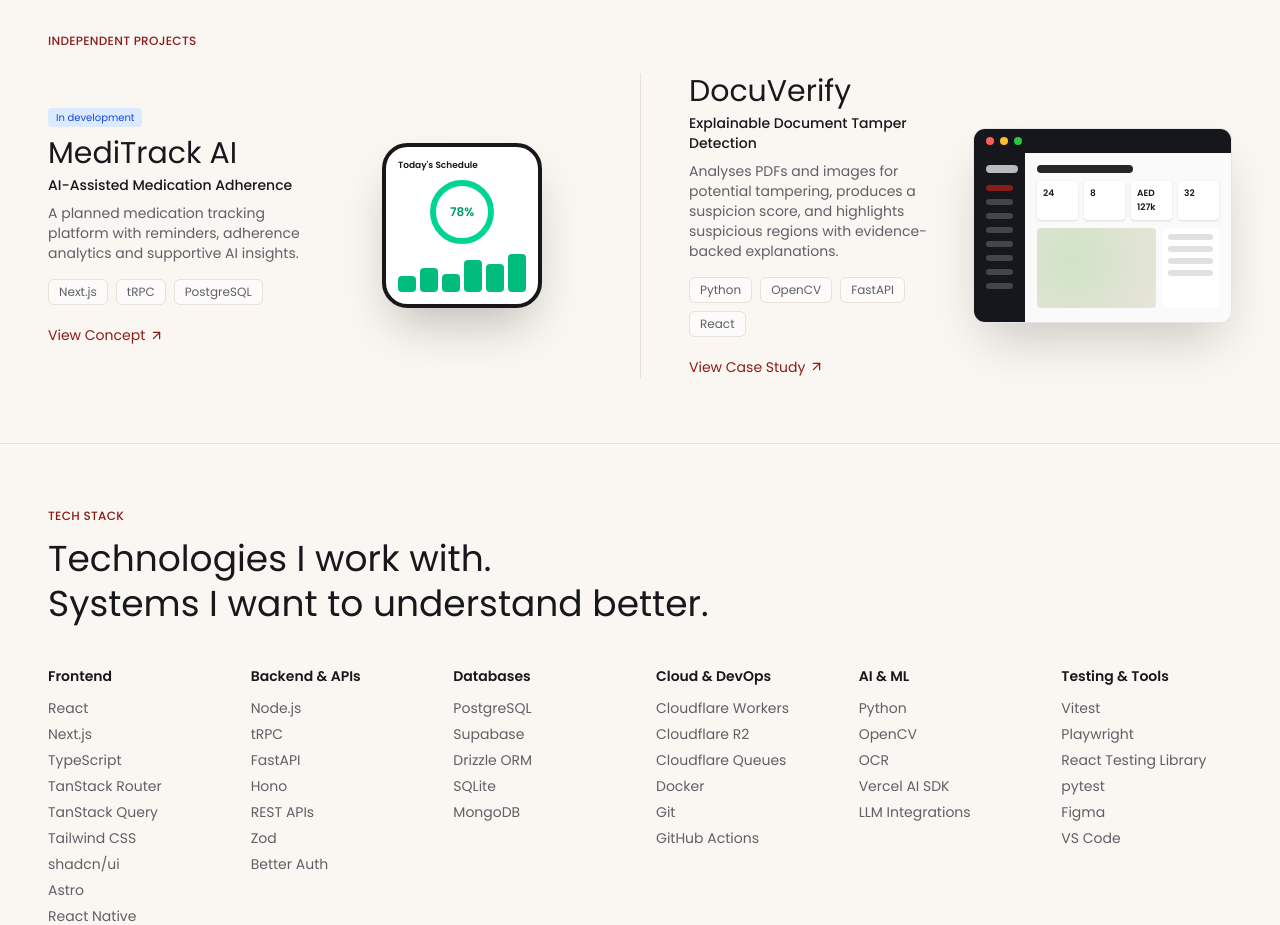
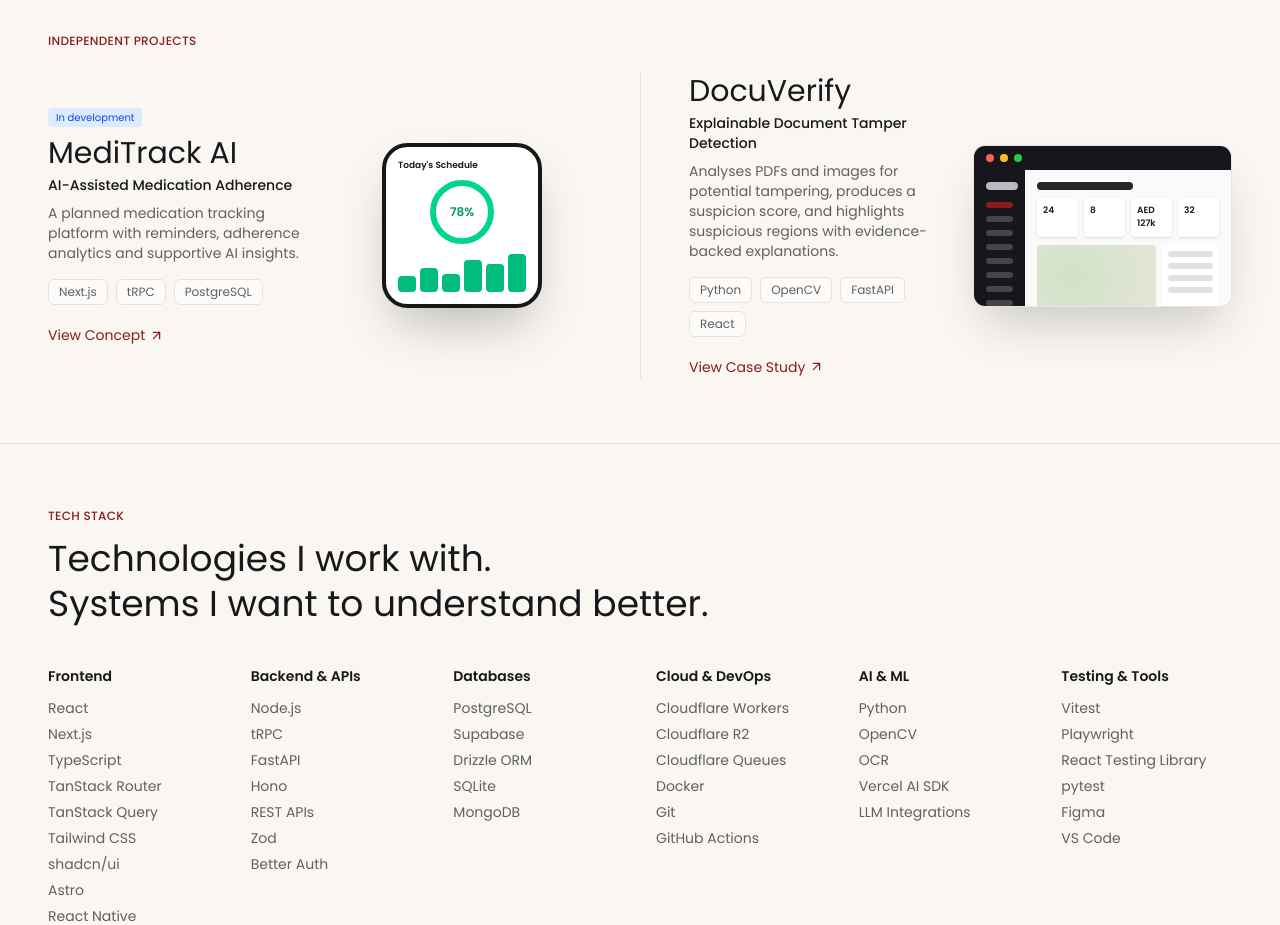
Before and after one commit to 7sthunder/portfolio, a React (Vite) app: page / in a window 1280 px wide. Shown: the part 1860-2785 px from the top of the page. Built offline with nearby package versions, Linux system fonts and the light colour scheme.

Commit message:
Use an 80/20 hover split and shorten the mockup on xl

```diff
--- a/src/App.tsx
+++ b/src/App.tsx
@@ -316,7 +316,7 @@ export default function App() {
           {/* Both tiers step at once, and both wait for xl: a two-up outer grid
               under a two-up article leaves about 220px for the copy, which
               reads worse than one full-width article per row. */}
-          <div className="grid gap-12 xl:grid-cols-[minmax(0,1fr)_minmax(0,1fr)] xl:gap-0 xl:transition-[grid-template-columns] xl:duration-500 xl:ease-out xl:has-[article:first-child:hover]:grid-cols-[minmax(0,1.7fr)_minmax(0,1fr)] xl:has-[article:last-child:hover]:grid-cols-[minmax(0,1fr)_minmax(0,1.7fr)] xl:has-[article:first-child:hover]:[&>article:last-child]:grid-cols-1 xl:has-[article:last-child:hover]:[&>article:first-child]:grid-cols-1 xl:has-[article:first-child:hover]:[&>article:last-child_.card-visual]:hidden xl:has-[article:last-child:hover]:[&>article:first-child_.card-visual]:hidden">
+          <div className="grid gap-12 xl:grid-cols-[minmax(0,1fr)_minmax(0,1fr)] xl:gap-0 xl:transition-[grid-template-columns] xl:duration-500 xl:ease-out xl:has-[article:first-child:hover]:grid-cols-[minmax(0,4fr)_minmax(0,1fr)] xl:has-[article:last-child:hover]:grid-cols-[minmax(0,1fr)_minmax(0,4fr)] xl:has-[article:first-child:hover]:[&>article:last-child]:grid-cols-1 xl:has-[article:last-child:hover]:[&>article:first-child]:grid-cols-1 xl:has-[article:first-child:hover]:[&>article:last-child_.card-visual]:hidden xl:has-[article:last-child:hover]:[&>article:first-child_.card-visual]:hidden">
             {independent.map((p, i) => (
               <article key={p.title} className={`grid items-center gap-6 sm:grid-cols-2 ${i ? "xl:border-l xl:border-line xl:pl-12" : "xl:pr-12"}`}>
                 <div>
@@ -327,7 +327,7 @@ export default function App() {
                   <div className="mt-4 flex flex-wrap gap-2">{p.tags.map((t) => <Tag key={t} t={t} />)}</div>
                   <a href="#" className="mt-5 inline-flex items-center gap-1 text-sm text-wine">{p.cta}<ArrowUpRight size={15} /></a>
                 </div>
-                <div className="card-visual">{p.status ? <Phone /> : <Window kind="dash" className="aspect-[4/3]" />}</div>
+                <div className="card-visual">{p.status ? <Phone /> : <Window kind="dash" className="aspect-[4/3] xl:aspect-[16/10]" />}</div>
               </article>
             ))}
           </div>
```
